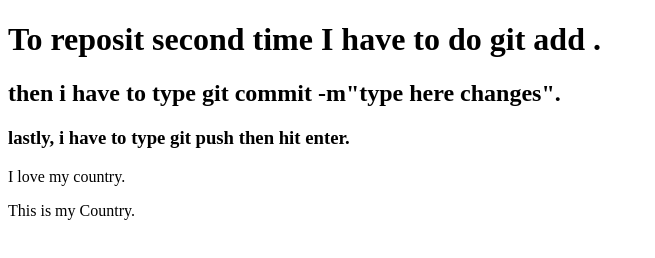
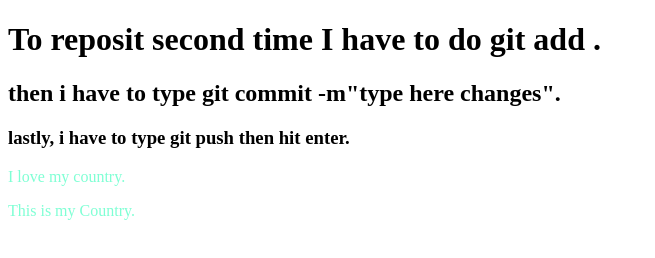
Before and after one commit to msohrabuddin/my-second-repo, a plain HTML site: page index.html in a window 1280 px wide. Shown: the whole page, without its empty margins (0-655 px from the left). Drawn offline with Linux system fonts and the light colour scheme.

Commit message:
style added

```diff
--- a/index.html
+++ b/index.html
@@ -5,6 +5,7 @@
   <meta http-equiv="X-UA-Compatible" content="IE=edge">
   <meta name="viewport" content="width=device-width, initial-scale=1.0">
   <title>My second github repo</title>
+  <link rel="stylesheet" href="style.css">
 </head>
 <body>
   <h1> To reposit second time I have to do git add .</h1>
--- /dev/null
+++ b/style.css
@@ -0,0 +1,3 @@
+p{
+  color: aquamarine;
+}
```
